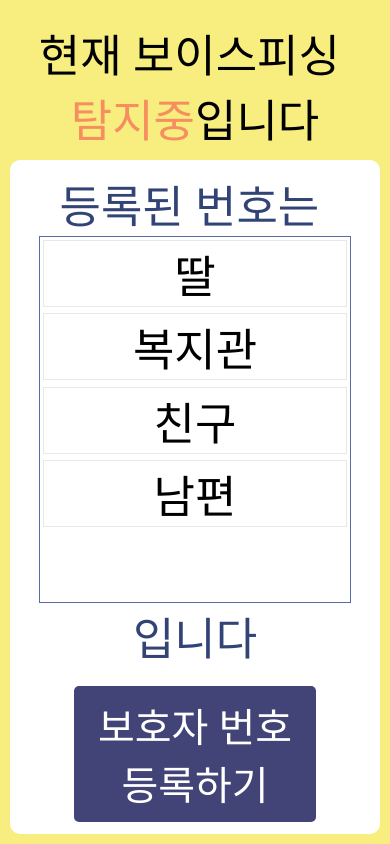
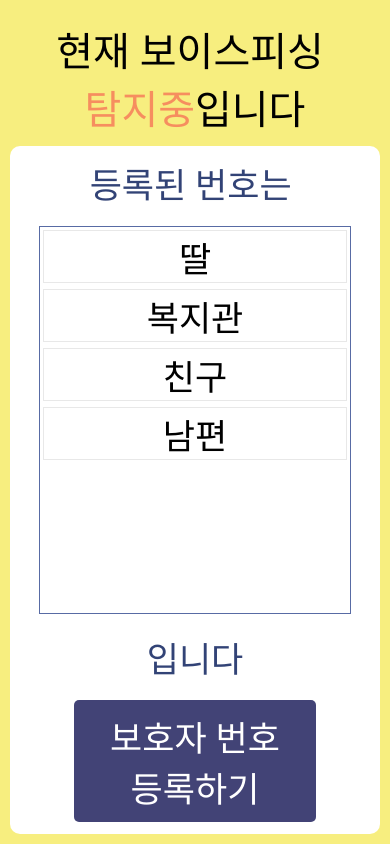
Before and after one commit to VoiceCut1/voiceCut_FE, a React Native app in the folder VoiceCutProject/: screen / in a window 390 px wide. Built offline with nearby package versions, Linux system fonts and the light colour scheme.

Commit message:
Style : CSS 수정

```diff
--- a/VoiceCutProject/components/largeButton.tsx
+++ b/VoiceCutProject/components/largeButton.tsx
@@ -4,7 +4,7 @@ import FontText from './fontText';
 const LargeButton = () => {
   return (
     <TouchableOpacity style={styles.addButton}>
-      <FontText size={40} color="white">
+      <FontText size={35} color="white">
         보호자 번호{'\n'}등록하기
       </FontText>
     </TouchableOpacity>
--- a/VoiceCutProject/components/numberBox.tsx
+++ b/VoiceCutProject/components/numberBox.tsx
@@ -11,7 +11,7 @@ const NumberBox: React.FC<DataProps> = ({...data}) => {
 
   return (
     <TouchableOpacity style={styles.container} onPress={handleOnClick}>
-      <FontText size={45}>{data.name}</FontText>
+      <FontText size={35}>{data.name}</FontText>
 
       <Modal
         visible={isOpen}
@@ -24,7 +24,7 @@ const NumberBox: React.FC<DataProps> = ({...data}) => {
           onPress={handleOnClick}>
           <View style={styles.modalContainter}>
             <View style={styles.modalTextBox}>
-              <FontText size={50}>{data.name}</FontText>
+              <FontText size={45}>{data.name}</FontText>
               <View style={styles.modalLine}></View>
               <FontText size={55}>{data.number}</FontText>
             </View>
@@ -61,7 +61,7 @@ const styles = StyleSheet.create({
     height: '50%',
     padding: '5%',
     backgroundColor: 'white',
-    borderRadius: '5%',
+    borderRadius: '3%',
     alignItems: 'center',
     justifyContent: 'space-between',
   },
--- a/VoiceCutProject/components/numberList.tsx
+++ b/VoiceCutProject/components/numberList.tsx
@@ -43,6 +43,8 @@ const styles = StyleSheet.create({
     height: '20%',
     borderColor: '#586BA4',
     borderWidth: 1,
+    marginTop: '5%',
+    marginBottom: '5%',
   },
 });
 
--- a/VoiceCutProject/screens/main.tsx
+++ b/VoiceCutProject/screens/main.tsx
@@ -14,7 +14,7 @@ const MainPage = () => {
   return (
     <View style={styles.container}>
       {/* 탐지중일때 텍스트 */}
-      <FontText size={45}>
+      <FontText size={40}>
         현재 보이스피싱 {'\n'}
         <Text style={styles.orangeText}>탐지중</Text>
         입니다
@@ -24,7 +24,7 @@ const MainPage = () => {
 
       {dataLength < 1 ? (
         <View style={styles.whiteBox}>
-          <FontText size={45} color="#324376">
+          <FontText size={40} color="#324376">
             등록된 번호가{'\n'}
             <Text style={{color: '#F68E5F'}}>아직</Text> 없습니다!
           </FontText>
@@ -32,11 +32,11 @@ const MainPage = () => {
         </View>
       ) : (
         <View style={styles.whiteBox}>
-          <FontText size={45} color="#324376">
+          <FontText size={35} color="#324376">
             등록된 번호는{' '}
           </FontText>
           <NumberList />
-          <FontText size={45} color="#324376">
+          <FontText size={35} color="#324376">
             입니다
           </FontText>
           <LargeButton />
```
